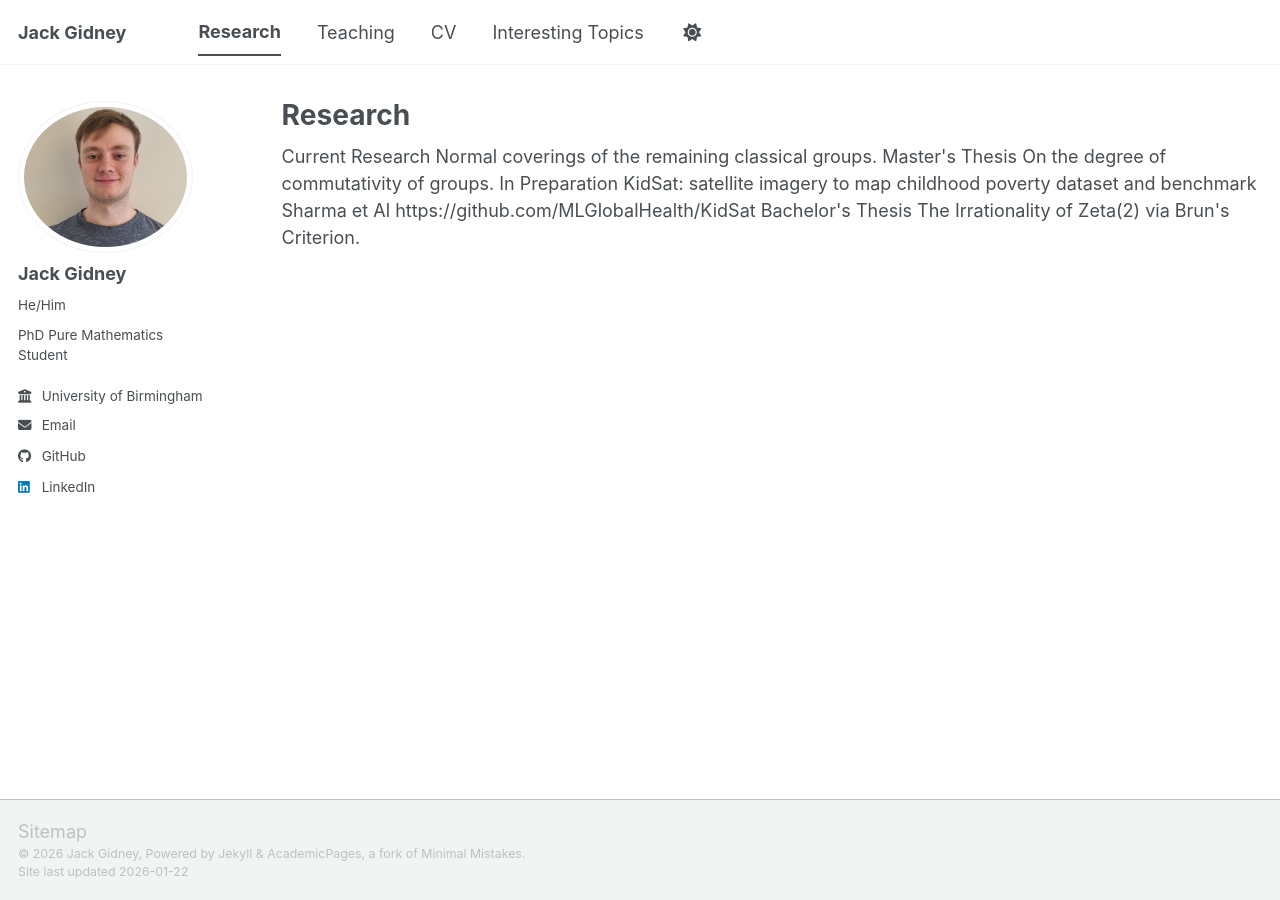
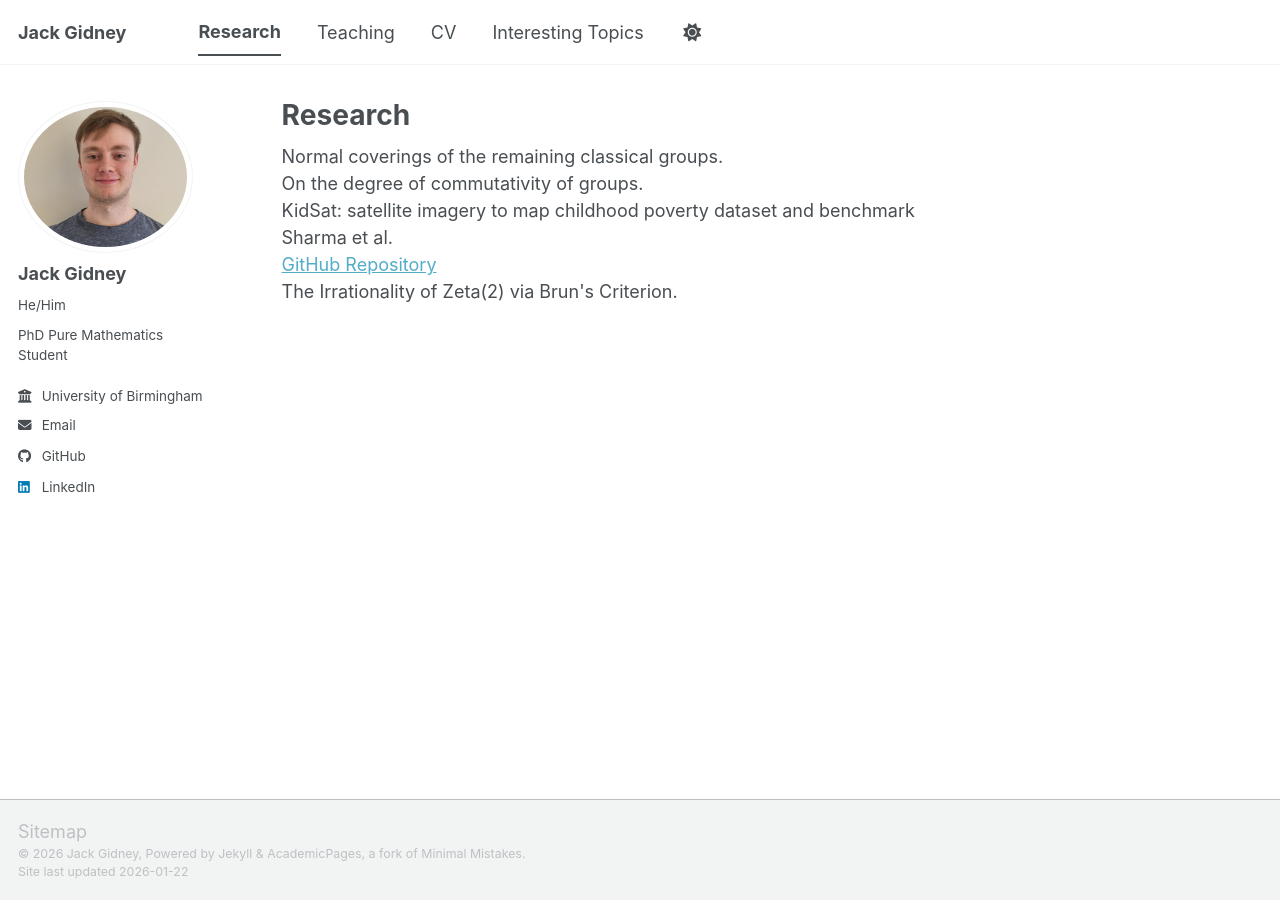
Before and after one commit to jgidney44/jgidney44.github.io, a Jekyll site: the page built from _pages/research.html, in a window 1280 px wide. Built offline with Jekyll 4.4.1, drawn with Linux system fonts in a browser that asks for light colours; a script bundle is joined from its source files by our own code; library files that are not in the unit come from our copies.

Commit message:
Update research.html

```diff
--- a/_pages/research.html
+++ b/_pages/research.html
@@ -5,19 +5,24 @@ permalink: /research/
 author_profile: true
 ---
 
-Current Research
+<div class="research-item">
 Normal coverings of the remaining classical groups.
+</div>
 
 
-Master's Thesis
+<div class="research-item">
 On the degree of commutativity of groups.
+</div>
 
 
-In Preparation
+<div class="research-item">
 KidSat: satellite imagery to map childhood poverty dataset and benchmark
-Sharma et Al
-https://github.com/MLGlobalHealth/KidSat
+<br>
+Sharma et al.
+<br>
+<a href="https://github.com/MLGlobalHealth/KidSat">GitHub Repository</a>
+</div>
 
-
-Bachelor's Thesis
+<div class="research-item">
 The Irrationality of Zeta(2) via Brun's Criterion.
+</div>
```
